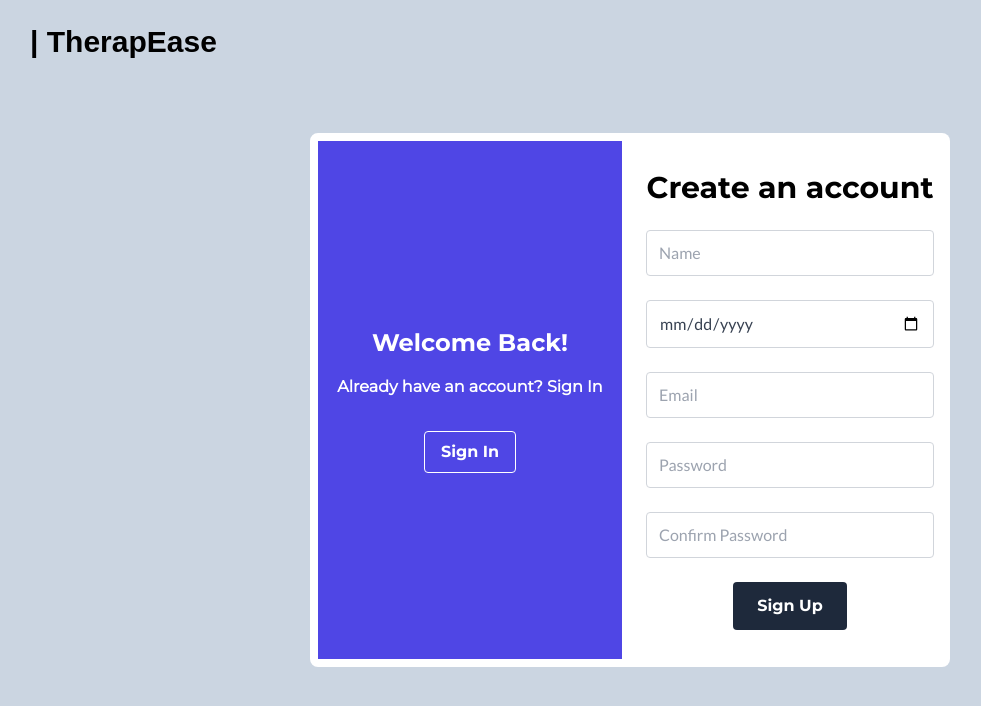
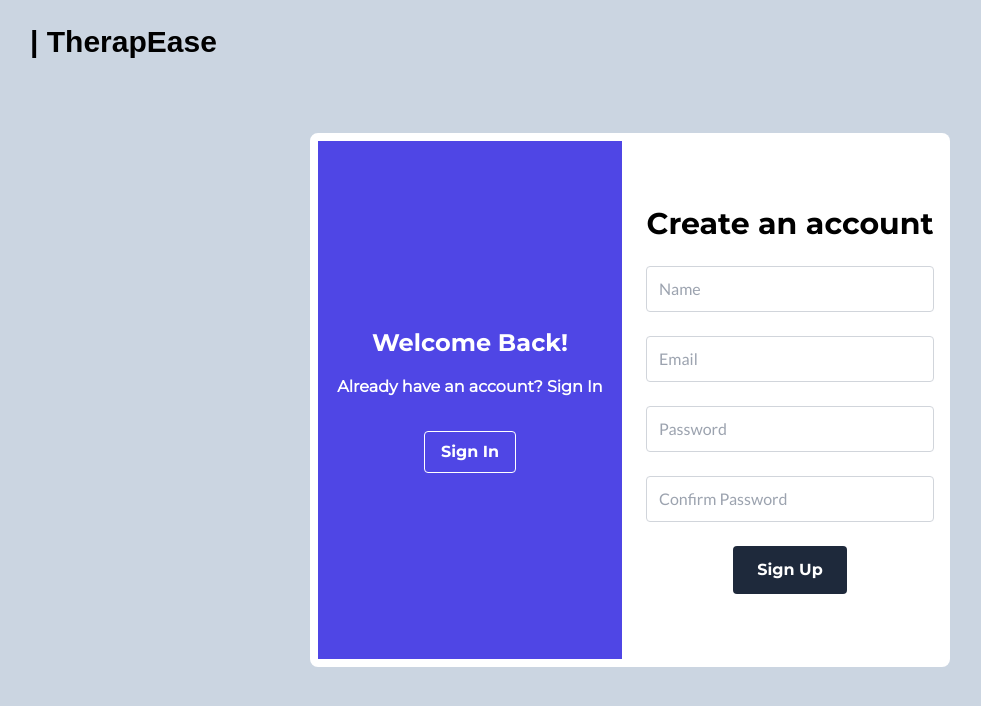
Before and after one commit to kalviumcommunity/TherapEase, a React (Vite) app in the folder FrontEnd/: page /SignUp in a window 1280 px wide. Shown: the top 706 px of the page, without its empty margins (10-991 px from the left). Built offline with nearby package versions, Linux system fonts and the light colour scheme; a web font is replaced by a local one.

Commit message:
Removed dob from the form

```diff
--- a/FrontEnd/src/Pages/SignUpPage.jsx
+++ b/FrontEnd/src/Pages/SignUpPage.jsx
@@ -6,11 +6,9 @@ function SignUpPage() {
   const navigate = useNavigate();
   const [name, setName] = useState("");
   const [email, setEmail] = useState("");
-  const [dob, setDob] = useState("");
   const [password, setPassword] = useState("");
   const [confirmPassword, setConfirmPassword] = useState("");
   const [nameError, setNameError] = useState("");
-  const [dobError, setDobError] = useState("");
   const [emailError, setEmailError] = useState("");
   const [passwordError, setPasswordError] = useState("");
   const [confirmPasswordError, setConfirmPasswordError] = useState("");
@@ -18,7 +16,6 @@ function SignUpPage() {
   const handleSignUp = () => {
     setNameError("");
     setEmailError("");
-    setDobError("");
     setPasswordError("");
     setConfirmPasswordError("");
 
@@ -29,9 +26,6 @@ function SignUpPage() {
 
     if (!name) {
       setNameError("Name cannot be empty");
-    }
-    if (!dob) {
-      setDobError("DOB cannot be empty");
     }
     if (!email) {
       setEmailError("Email cannot be empty");
@@ -49,9 +43,9 @@ function SignUpPage() {
       setConfirmPasswordError("Passwords do not match");
     }
 
-    if (name && dob && email && password && confirmPassword) {
+    if (name && email && password && confirmPassword) {
       console.log(
-        `name:${name},dob:${dob},email:${email},password:${password},confrim password:${confirmPassword}`
+        `name:${name},email:${email},password:${password},confrim password:${confirmPassword}`
       );
       navigate("/SignIn");
     }
@@ -91,17 +85,6 @@ function SignUpPage() {
                 onChange={(e) => setName(e.target.value)}
               />
               <div className="text-red-500 text-sm h-4">{nameError}</div>
-            </div>
-            <div className="mb-2">
-              <input
-                className="font-lato appearance-none border border-gray-300 rounded py-3 px-3 w-72 text-gray-700 leading-tight focus:outline-none focus:shadow-outline focus:border-black"
-                id="dob"
-                type="date"
-                placeholder="DOB"
-                value={dob}
-                onChange={(e) => setDob(e.target.value)}
-              />
-              <div className="text-red-500 text-sm h-4">{dobError}</div>
             </div>
             <div className="mb-2">
               <input
```
